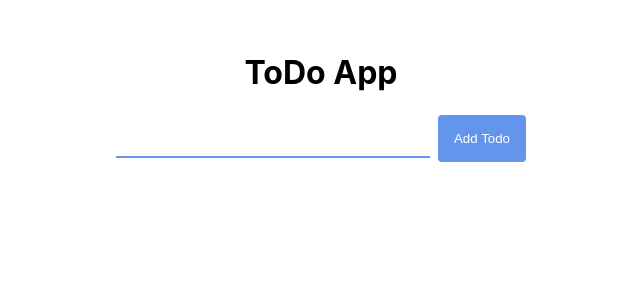
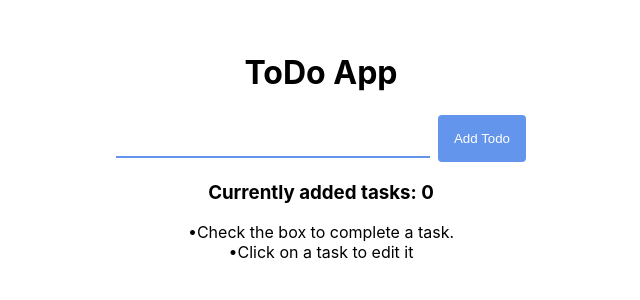
Before and after one commit to YaseenChauhan/todo-app, a React (Create React App) app: page / in a window 1280 px wide. Shown: the top 300 px of the page, without its empty margins (319-959 px from the left). Built offline with nearby package versions, Linux system fonts and the light colour scheme.

Commit message:
add footer

```diff
--- /dev/null
+++ b/src/components/Footer.js
@@ -0,0 +1,14 @@
+import React from 'react'
+
+const Footer = ({addedTodos}) => {
+
+    return(
+        <div>
+            <h3>Currently added tasks: {addedTodos} </h3>
+            <div>•Check the box to complete a task.</div>
+            <div>•Click on a task to edit it</div>
+        </div>
+    )
+}
+
+export default Footer
--- a/src/components/ToDoList.js
+++ b/src/components/ToDoList.js
@@ -1,6 +1,7 @@
 import React from 'react'
 import PropTypes from 'prop-types'
 import Todo from './ToDo'
+import Footer from '../components/Footer'
 
 const TodoList = ({ todos, toggleTodo }) => (
   <div>
@@ -12,6 +13,7 @@ const TodoList = ({ todos, toggleTodo }) => (
         onChange={() => toggleTodo(todo.id)}
       />
     )}
+    <Footer addedTodos={todos.length} />
   </div>
 )
 
```
